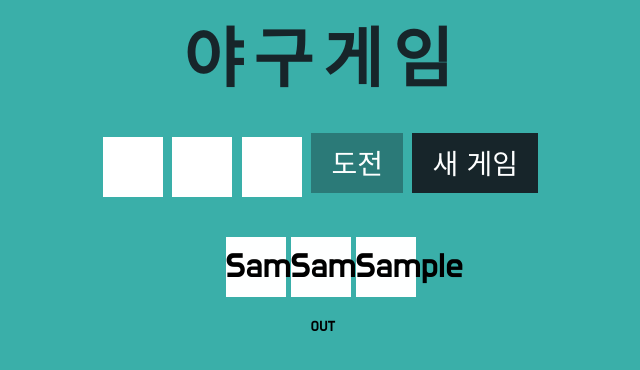
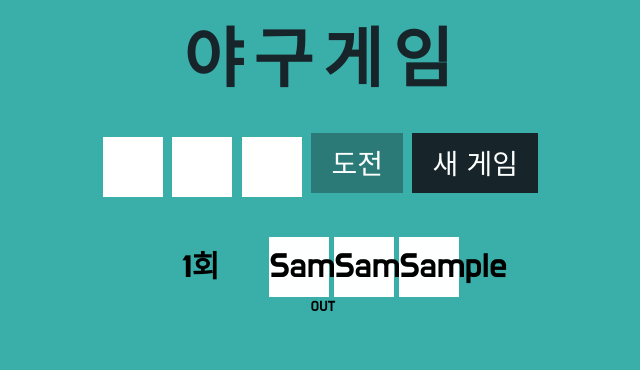
Before and after one commit to goongoguma/fds-group-project1, a website built with Parcel: page src/index.html in a window 1280 px wide. Both pictures are taken after typing "Sample", "Sample", "Sample" into the empty fields and a click on the button "도전". Shown: the whole page, without its empty margins (317-957 px from the left). Built offline with nearby package versions, Linux system fonts and the light colour scheme.

Commit message:
baseball game score display function has been added'

```diff
--- a/src/index.js
+++ b/src/index.js
@@ -70,9 +70,9 @@ form.addEventListener("submit", e => {
     ulEl.appendChild(li1);
     ulEl.appendChild(li2);
     ulEl.appendChild(li3);
+    ulEl.appendChild(pEl);
     ulEl.appendChild(emptyEl);
     ulEl.insertBefore(inningEl, li1);
-    ulEl.appendChild(pEl);
   };
 
   // 스트라이크, 볼 판별
--- a/src/index.scss
+++ b/src/index.scss
@@ -124,6 +124,17 @@ input:focus{
   display: block;
   margin-top:20px
 }
+.inningDisplay {
+  counter-increment: li-count;
+  display: inline-block;
+  margin-right: 5rem;
+  font-size: 3rem;
+}
+
+.inningDisplay:before {
+  content: counter(li-count) '회 ';
+  font-weight: bold;
+}
 
 // 점수판
 p {
```
